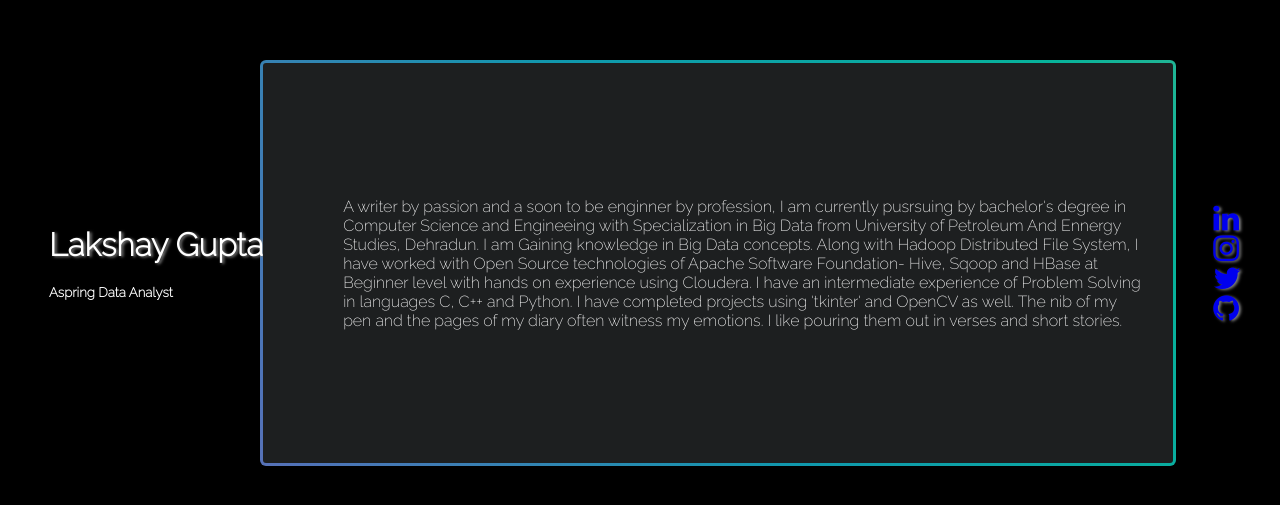
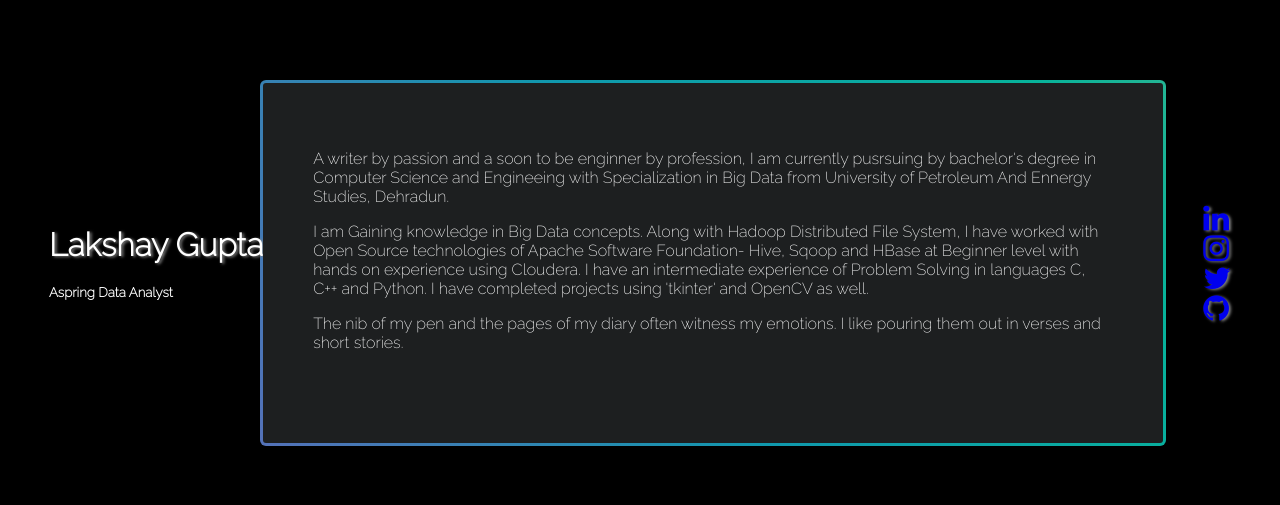
Before and after one commit to lakshay4040/Test_Github_Pages, a plain HTML site: page index.html in a window 1280 px wide. Shown: the part 145-650 px from the top of the page. Drawn offline with Linux system fonts and the light colour scheme.

Commit message:
Update index.html and master.css

```diff
--- a/index.html
+++ b/index.html
@@ -34,14 +34,16 @@
 </div>
   <div class="gradient-border" id="box">
 
-  <p> </p>
+  <p>
     A writer by passion and a soon to be enginner by profession, I am currently pusrsuing by bachelor's degree in Computer Science and Engineeing with Specialization in Big Data from University of Petroleum And Ennergy Studies, Dehradun.
-    I am Gaining knowledge in Big Data concepts.
-    Along with Hadoop Distributed File System, I have worked with Open Source technologies of Apache Software Foundation- Hive, Sqoop and HBase at Beginner level with hands on experience using Cloudera.
-    I have an intermediate experience of Problem Solving in languages C, C++ and Python.
-    I have completed projects using 'tkinter' and OpenCV as well.
-    The nib of my pen and the pages of my diary often witness my emotions. I like pouring them out in verses and short stories.
+  </p>
+<p>
+I am Gaining knowledge in Big Data concepts. Along with Hadoop Distributed File System, I have worked with Open Source technologies of Apache Software Foundation- Hive, Sqoop and HBase at Beginner level with hands on experience using Cloudera.
+I have an intermediate experience of Problem Solving in languages C, C++ and Python.
+I have completed projects using 'tkinter' and OpenCV as well.
+</p>
 
+The nib of my pen and the pages of my diary often witness my emotions. I like pouring them out in verses and short stories.
   </div>
 
   <div class="social-container">
--- a/master.css
+++ b/master.css
@@ -12,18 +12,16 @@ body {
 
 }
 #box {
-  display: flex;
-  align-items: center;
-  justify-content: center;
   width: 800px;
   height: 300px;
   color: white;
   font-family: 'Raleway';
-  font-size: 20 px;
+  font-size: 60 px;
   padding-top: 50px;
-padding-right: 30px;
-padding-bottom: 50px;
-padding-left: 80px;
+padding-right: 50px;
+padding-bottom: 10px;
+padding-left: 50px;
+
 }
 .gradient-border {
   --borderWidth: 3px;
@@ -63,5 +61,5 @@ padding-left: 80px;
   color: white;
   font-family: 'Raleway';
   text-align: justify;
-  text-indent: 10px;
+  text-indent: 0px;
 }
```
